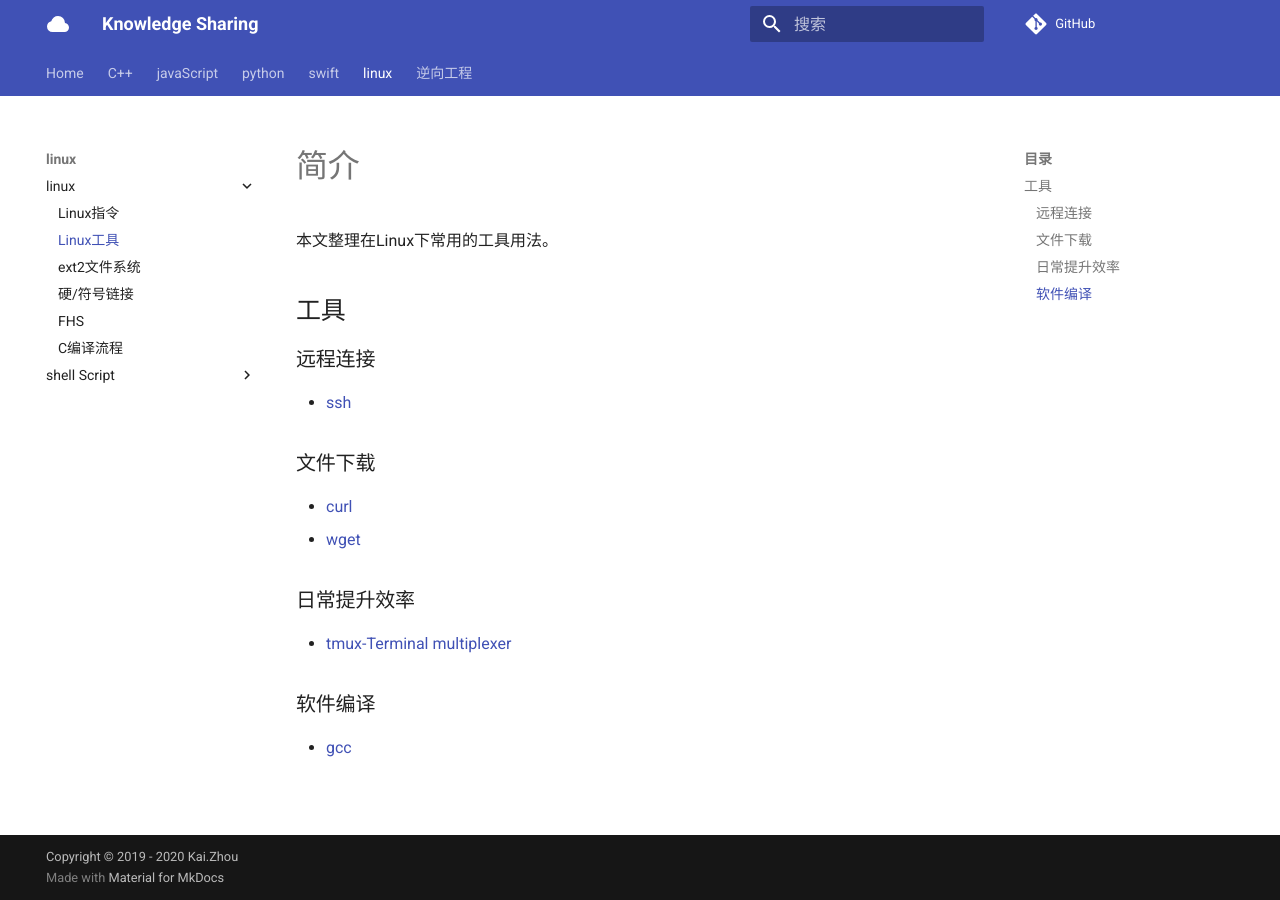
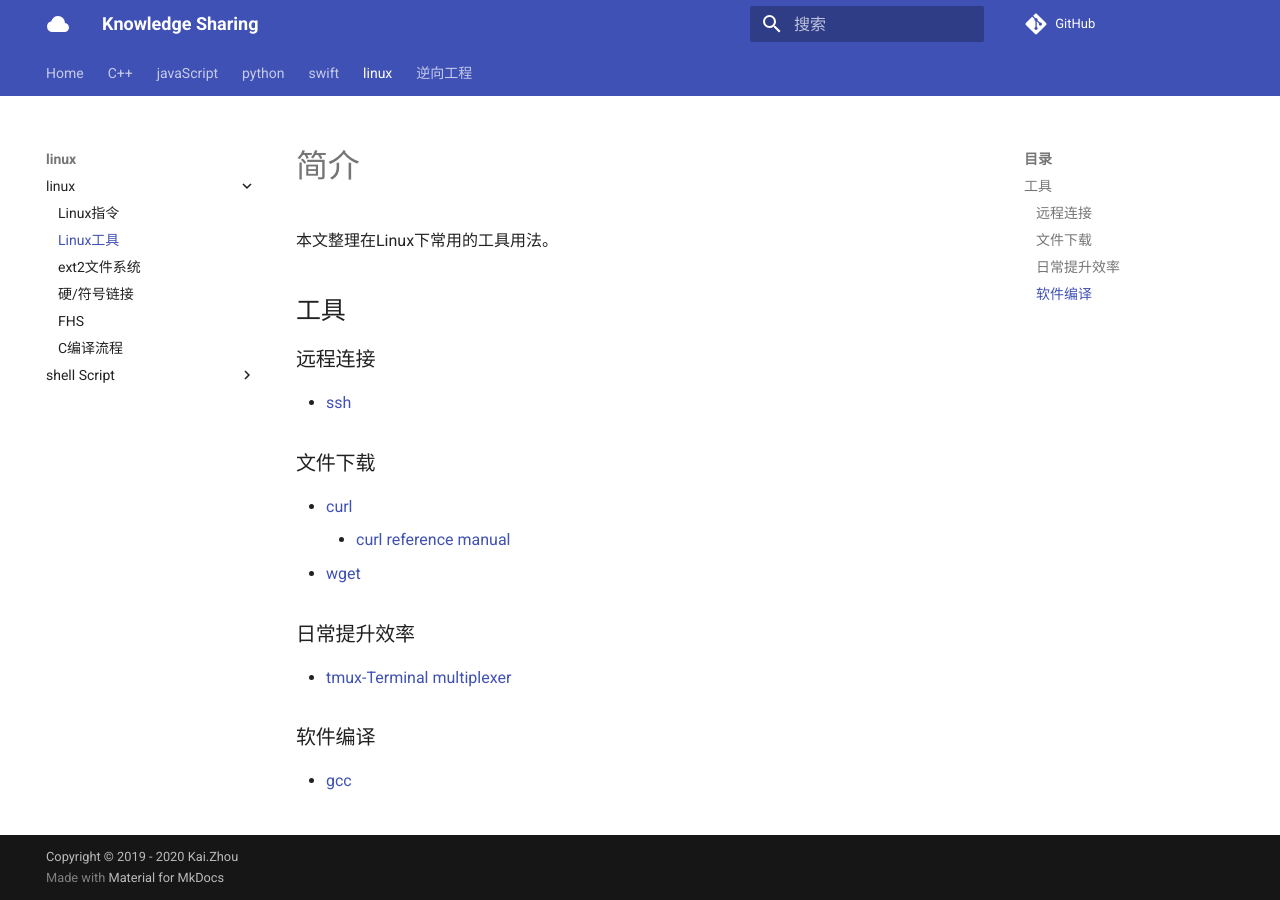
Before and after one commit to zhoukaidev/ks_blog, an MkDocs documentation site: the page built from docs/shell/linux/tools.md, in a window 1280 px wide. Built offline with MkDocs 1.6.1 and Material for MkDocs 9.7.7, drawn with Linux system fonts in a browser that asks for light colours; comment, search, counter and statistics services are not loaded.

Commit message:
Update tools.md

```diff
--- a/docs/shell/linux/tools.md
+++ b/docs/shell/linux/tools.md
@@ -11,6 +11,7 @@
 ### 文件下载
 
   * [curl](tools/curl.md)
+      * [curl reference manual](https://curl.haxx.se/docs/)
   * [wget](tools/wget.md)
 
 ### 日常提升效率
```
